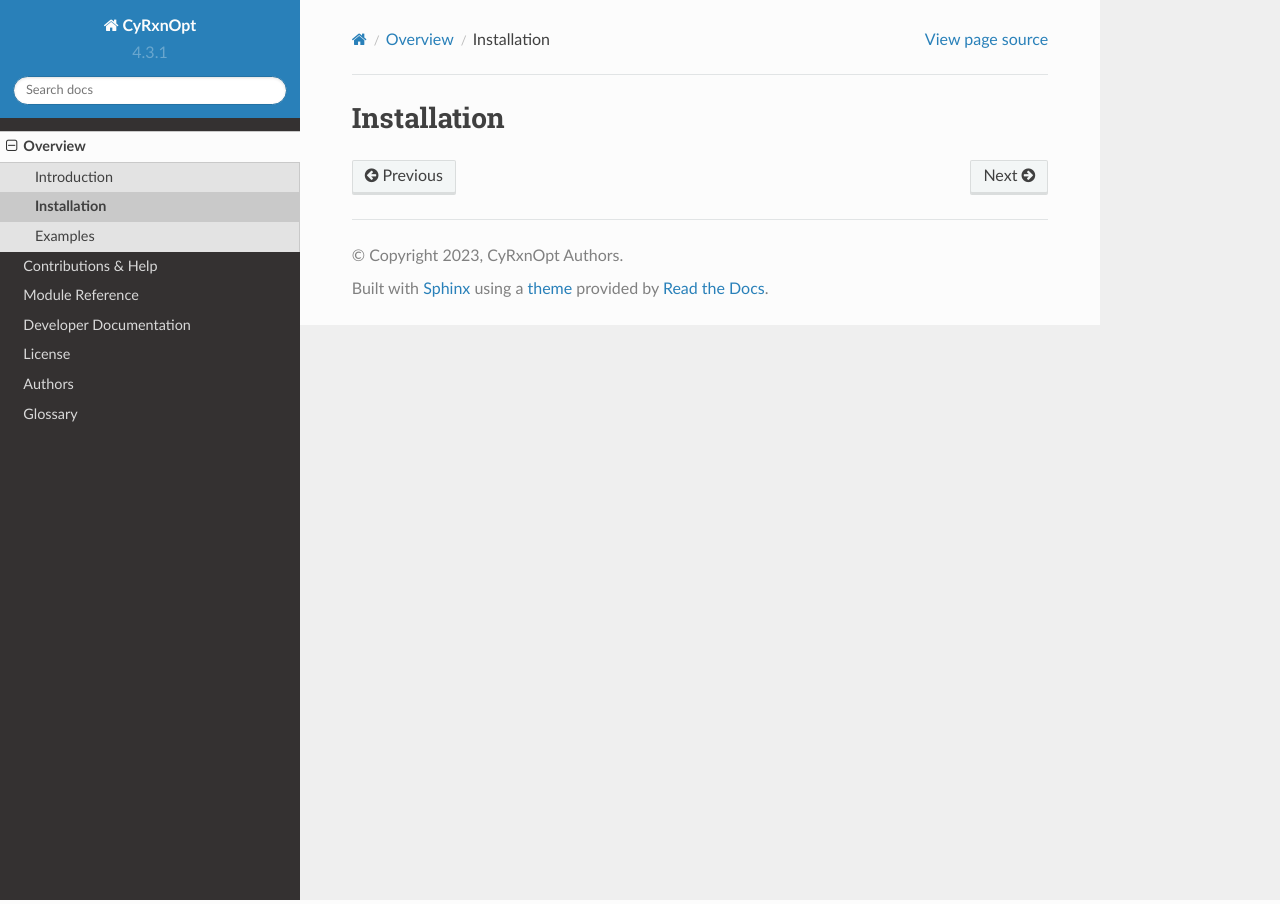
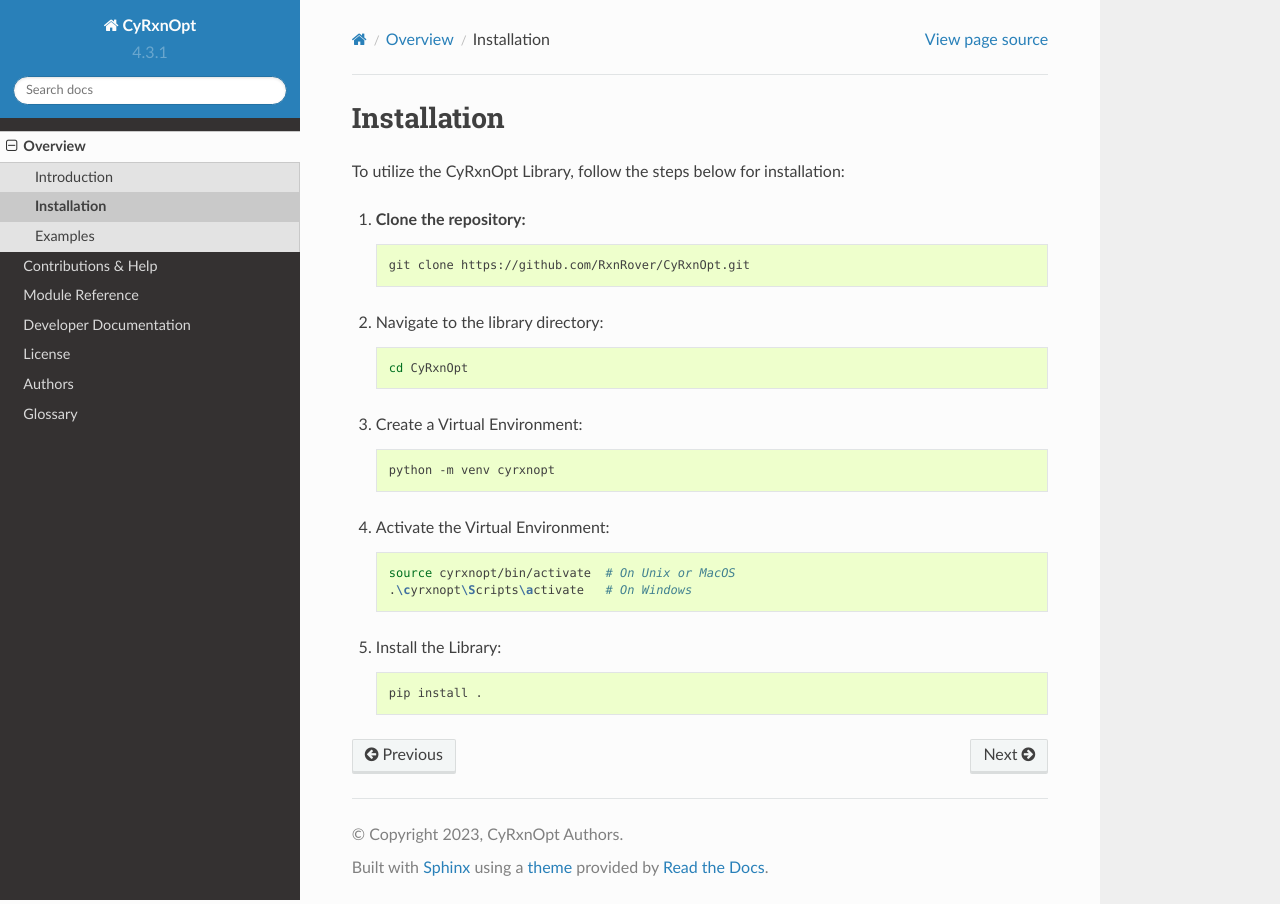
Before and after one commit to RxnRover/CyRxnOpt, a Sphinx documentation site: the page built from docs/source/overview/installation.rst, in a window 1280 px wide. Built offline with Sphinx 7.4.7 and the Read the Docs theme 2.0.0, drawn with Linux system fonts in a browser that asks for light colours.

Commit message:
Adding installation instructions and guide for adding new optimizer to documentation

```diff
--- a/docs/source/overview/installation.rst
+++ b/docs/source/overview/installation.rst
@@ -1,8 +1,39 @@
 .. _installation:
 
-Installation
-============
+##############
+ Installation
+##############
 
-.. todo::
+To utilize the CyRxnOpt Library, follow the steps below for
+installation:
 
-   write me!
+#. **Clone the repository:**
+
+   .. code-block:: bash
+
+      git clone https://github.com/RxnRover/CyRxnOpt.git
+
+#. Navigate to the library directory:
+
+   .. code-block:: bash
+
+      cd CyRxnOpt
+
+#. Create a Virtual Environment:
+
+   .. code-block:: bash
+
+      python -m venv cyrxnopt
+
+#. Activate the Virtual Environment:
+
+   .. code-block:: bash
+
+      source cyrxnopt/bin/activate  # On Unix or MacOS
+      .\cyrxnopt\Scripts\activate   # On Windows
+
+#. Install the Library:
+
+   .. code-block:: bash
+
+      pip install .
```
Also changed, not shown: docs/source/developer/add_new_optimizer.rst (+58 -0 lines), 1 other file.
